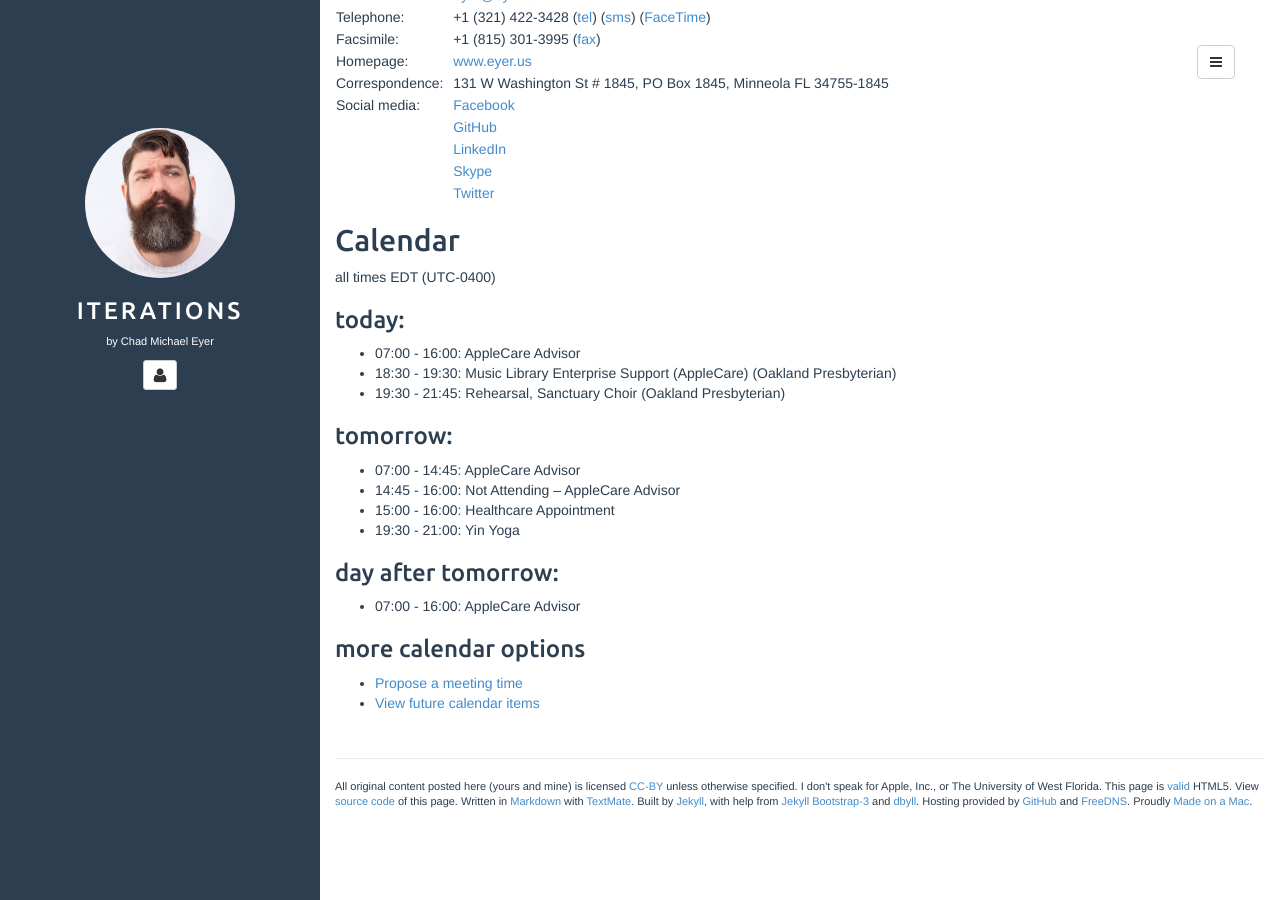
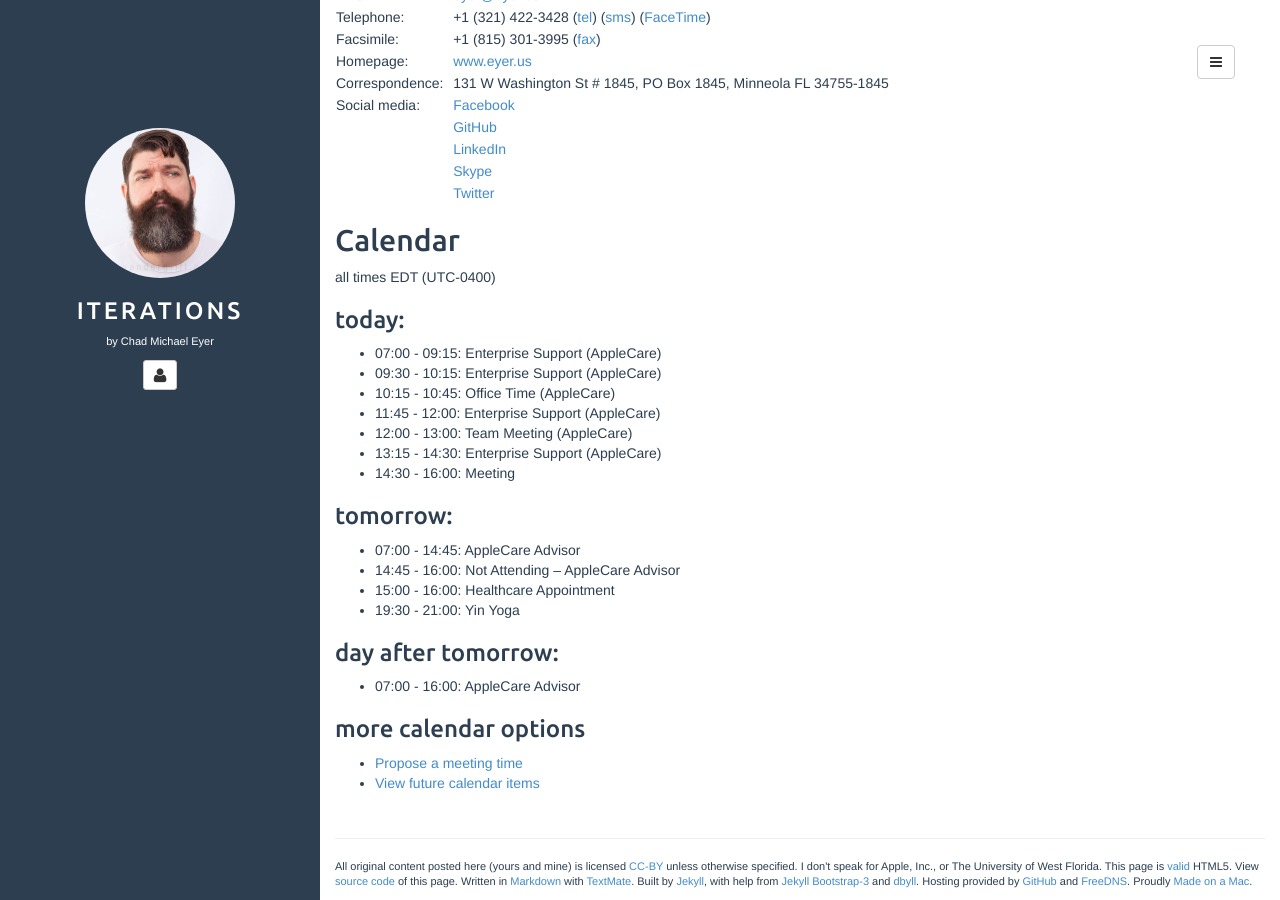
Before and after one commit to chadmichaeleyer/chadmichaeleyer.github.io, a Jekyll site: the page built from about.md, in a window 1280 px wide and 900 px high, scrolled down 1210 px. Built offline with Jekyll 4.4.1, drawn with Linux system fonts in a browser that asks for light colours.

Commit message:
calendar update

```diff
--- a/calendar.markdown
+++ b/calendar.markdown
@@ -2,9 +2,13 @@ all times EDT (UTC-0400)
 
 ### today:
 
-* 07:00 - 16:00: AppleCare Advisor
-* 18:30 - 19:30: Music Library Enterprise Support (AppleCare) (Oakland Presbyterian)
-* 19:30 - 21:45: Rehearsal, Sanctuary Choir (Oakland Presbyterian)
+* 07:00 - 09:15: Enterprise Support (AppleCare)
+* 09:30 - 10:15: Enterprise Support (AppleCare)
+* 10:15 - 10:45: Office Time (AppleCare)
+* 11:45 - 12:00: Enterprise Support (AppleCare)
+* 12:00 - 13:00: Team Meeting (AppleCare)
+* 13:15 - 14:30: Enterprise Support (AppleCare)
+* 14:30 - 16:00: Meeting
 
 ### tomorrow:
 
```
Also changed, not shown: calendar-year.markdown (+9 -3 lines).
